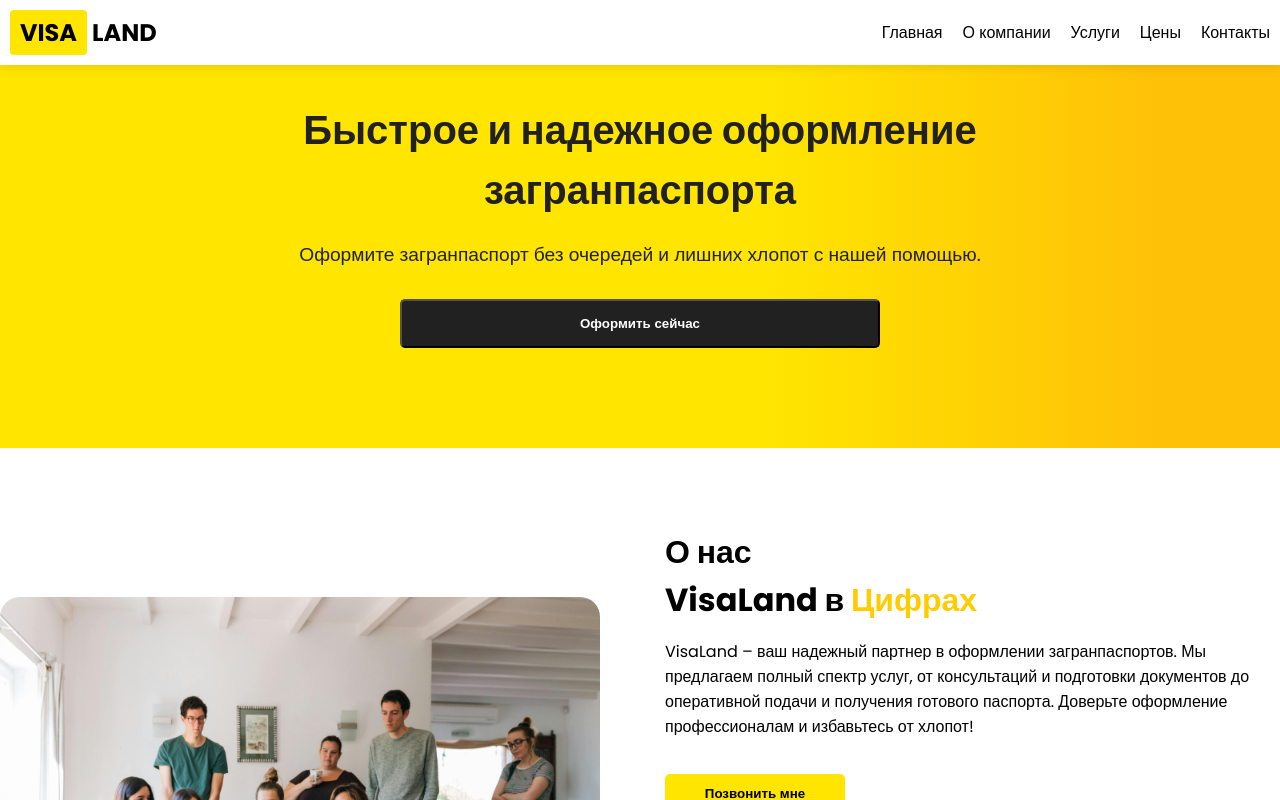
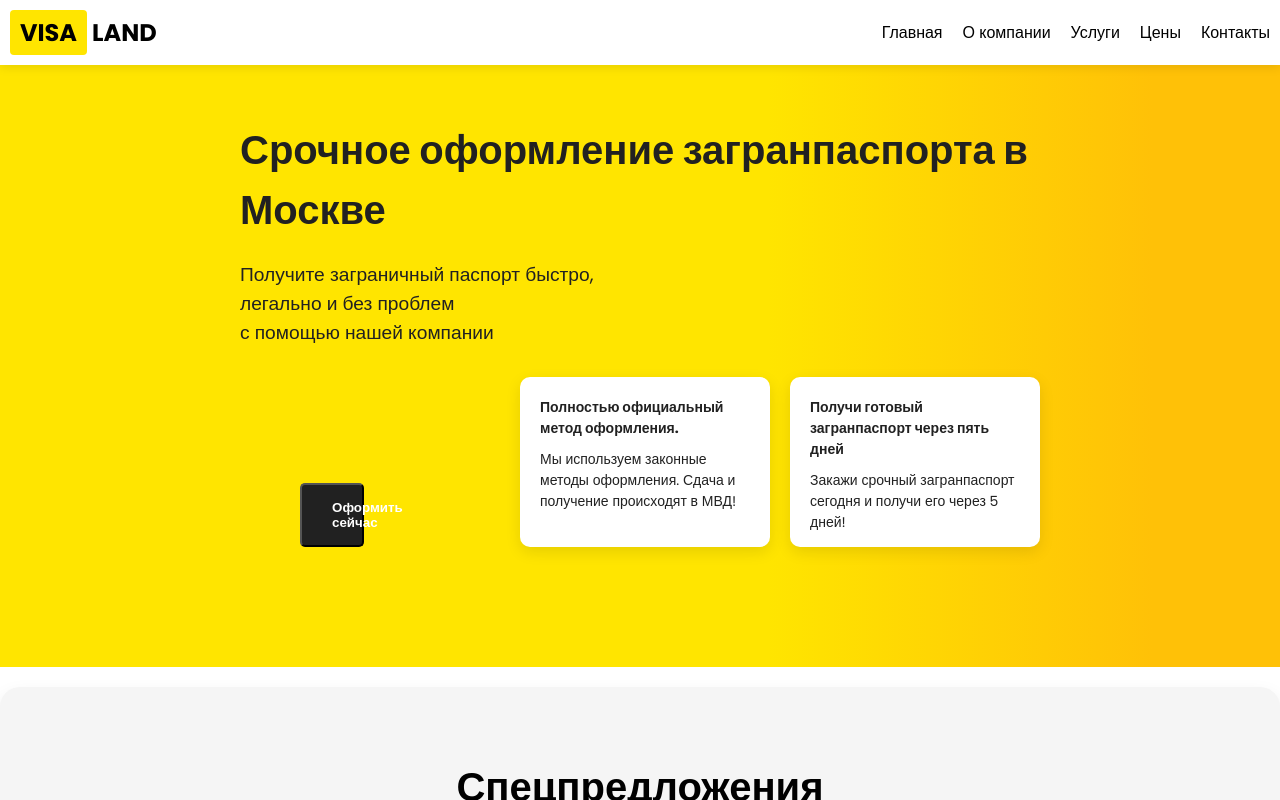
Before and after one commit to ElenaSoshina/visaland, a React (Create React App) app: page / in a window 1280 px wide. Built offline with nearby package versions, Linux system fonts and the light colour scheme.

Commit message:
change content

```diff
--- a/src/App.js
+++ b/src/App.js
@@ -21,11 +21,13 @@ function App() {
       <div className="app-container">
         <Header />
         <HeroSection />
+          <Pricing />
+          <StepsSection />
+          <Services />
+          <Agreement />
           <About />
-          <StepsSection />
-        <Services />
-        <Pricing />
-          <Agreement />
+
+
         <FAQ />
           <Form />
         <Footer />
--- a/src/components/About/About.module.css
+++ b/src/components/About/About.module.css
@@ -79,6 +79,10 @@
 }
 
 .counter_wrapper {
+    display: flex;
+    flex-direction: column;
+    justify-content: center;
+    align-items: center;
     font-size: 24px;
     font-weight: bold;
 }
--- a/src/components/HeroSection/HeroSection.jsx
+++ b/src/components/HeroSection/HeroSection.jsx
@@ -1,7 +1,7 @@
 import React from 'react';
 import styles from './HeroSection.module.css';
 
-function HeroSection(props) {
+function HeroSection() {
     const scrollToForm = () => {
         const formSection = document.getElementById("application-form");
         if (formSection) {
@@ -11,11 +11,23 @@ function HeroSection(props) {
 
     return (
         <section className={styles.hero}>
-            <div className={styles.content}>
-                <h1>Быстрое и надежное оформление загранпаспорта</h1>
-                <p>Оформите загранпаспорт без очередей и лишних хлопот с нашей помощью.</p>
-                <div className={styles.buttons}>
+            <div className={styles.container}>
+                <div className={styles.content}>
+                    <h1>Срочное оформление загранпаспорта в Москве</h1>
+                    <p>Получите заграничный паспорт быстро,<br /> легально и без проблем <br />с помощью нашей компании</p>
+                </div>
+                <div className={styles.infoBlocks}>
                     <button onClick={scrollToForm} className={styles.primaryButton}>Оформить сейчас</button>
+                    <div className={styles.infoBlocks_row}>
+                        <div className={styles.infoBlock}>
+                            <h3>Полностью официальный метод оформления.</h3>
+                            <p>Мы используем законные методы оформления. Сдача и получение происходят в МВД!</p>
+                        </div>
+                        <div className={styles.infoBlock}>
+                            <h3>Получи готовый загранпаспорт через пять дней</h3>
+                            <p>Закажи срочный загранпаспорт сегодня и получи его через 5 дней!</p>
+                        </div>
+                    </div>
                 </div>
             </div>
         </section>
--- a/src/components/HeroSection/HeroSection.module.css
+++ b/src/components/HeroSection/HeroSection.module.css
@@ -2,10 +2,19 @@
     background: linear-gradient(90deg, #FFE500 60%, #FFC107 90%);
     color: #212121; /* Черный текст */
     text-align: center;
-    padding: 100px 20px;
+    padding: 120px 20px;
     display: flex;
     justify-content: center;
     align-items: center;
+    margin-bottom: 20px;
+}
+
+.container {
+    max-width: 1200px;
+    display: flex;
+    flex-direction: column;
+    align-items: start;
+    text-align: center;
 }
 
 .content {
@@ -16,11 +25,13 @@ h1 {
     font-size: 2.5em;
     font-weight: bold;
     margin-bottom: 20px;
+    text-align: start;
 }
 
 p {
     font-size: 1.2em;
     margin-bottom: 30px;
+    text-align: start;
 }
 
 .buttons {
@@ -30,7 +41,7 @@ p {
 }
 
 .primaryButton {
-    width: 60%;
+    width: 30%;
     background-color: #212121;
     color: white;
     padding: 15px 30px;
@@ -42,6 +53,88 @@ p {
 
 .primaryButton:hover {
     background-color: #000000;
+}
+
+.infoBlocks_row {
+    display: flex;
+    justify-content: space-between;
+    gap: 20px;
+}
+
+.infoBlocks {
+    display: flex;
+    gap: 20px;
+    width: 100%;
+    display: -webkit-box;
+    display: -ms-flexbox;
+    -webkit-box-pack: justify;
+    -ms-flex-pack: justify;
+    justify-content: space-between;
+    -webkit-box-align: end;
+    -ms-flex-align: end;
+    align-items: flex-end;
+}
+
+.infoBlock {
+    background: white;
+    padding: 20px;
+    border-radius: 10px;
+    box-shadow: 0px 5px 15px rgba(0, 0, 0, 0.1);
+    text-align: center;
+    max-width: 250px;
+    height: 170px;
+    font-size: 12px;
+    color: #212121;
+    text-align: start;
+}
+
+.infoBlock h3 {
+    /*font-size: 1.2em;*/
+    font-weight: bold;
+    margin-bottom: 10px;
+}
+
+.infoBlock p {
+    font-size: 14px;
+    text-align: start;
+}
+
+/* Адаптация для мобильных */
+@media (max-width: 768px) {
+    h1 {
+        font-size: 28px;
+    }
+
+    .content p {
+        font-size: 16px;
+    }
+
+    .infoBlocks_row {
+        display: flex;
+        flex-direction: column;
+    }
+
+    .infoBlocks {
+        flex-direction: column;
+        align-items: center;
+    }
+
+    .infoBlock {
+        display: flex;
+        flex-direction: column;
+        justify-content: center;
+        width: 100%;
+        max-width: 350px;
+        height: 200px;
+    }
+
+    .infoBlock h3 {
+        font-size: 16px;
+    }
+
+    .primaryButton {
+        width: 70%;
+    }
 }
 
 .secondaryButton {
--- a/src/components/Pricing/Pricing.module.css
+++ b/src/components/Pricing/Pricing.module.css
@@ -123,6 +123,10 @@
     .pricingContainer {
         grid-template-columns: repeat(2, 1fr);
     }
+
+    .title {
+        font-size: 34px;
+    }
 }
 
 @media (max-width: 600px) {
--- a/src/components/Services/Services.module.css
+++ b/src/components/Services/Services.module.css
@@ -103,6 +103,10 @@ h2 {
     .showMoreButton, .hideButton {
         display: none;
     }
+
+    h2 {
+        font-size: 34px;
+    }
 }
 
 .buttonContainer {
```
